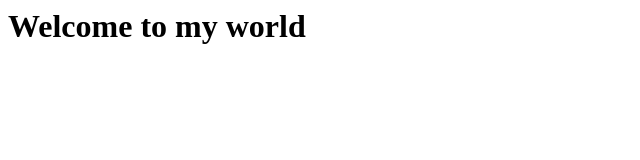
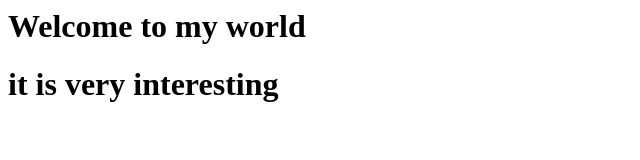
Before and after one commit to deecodz/web-server, a plain HTML site: page index.html in a window 1280 px wide. Shown: the whole page, without its empty margins (0-640 px from the left). Drawn offline with Linux system fonts and the light colour scheme.

Commit message:
Updated the home page

```diff
--- a/index.html
+++ b/index.html
@@ -3,5 +3,6 @@
   </head>
   <body>
     <h1>Welcome to my world</h1>
+     <h1>it is very interesting</h1>
   </body>
 </html>
```
